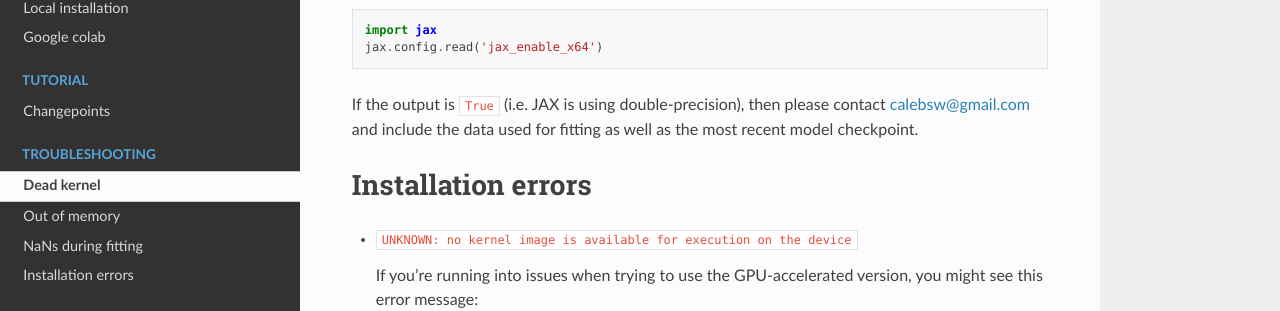
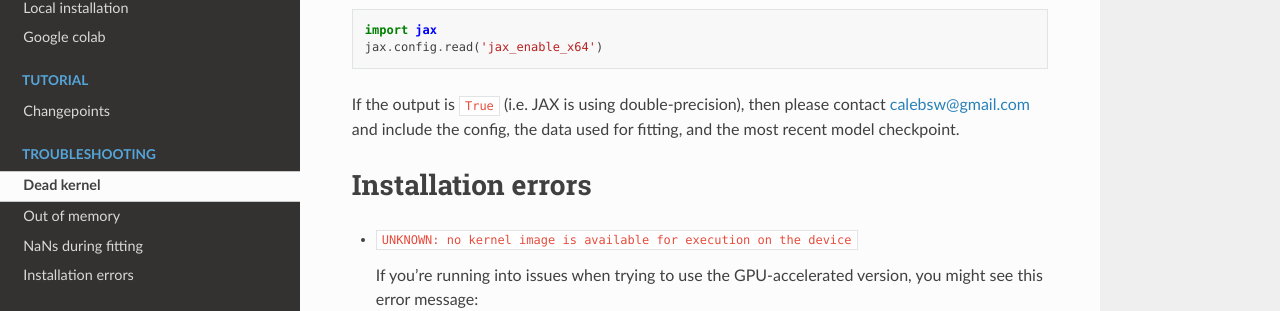
Before and after one commit to dattalab/keypoint-moseq, a Sphinx documentation site: the page built from docs/source/troubleshooting.rst, in a window 1280 px wide and 900 px high, scrolled down 1431 px. Shown: the part 144-455 px from the top of the window. Built offline with Sphinx 7.4.7 and the Read the Docs theme 2.0.0, drawn with Linux system fonts in a browser that asks for light colours; pages that are not in the unit, such as notebooks, are missing from menus.

Commit message:
tiny docs update

```diff
--- a/docs/source/troubleshooting.rst
+++ b/docs/source/troubleshooting.rst
@@ -66,7 +66,7 @@ NaNs are much more likely with single-precision computing. Check the precision u
     import jax
     jax.config.read('jax_enable_x64')
 
-If the output is ``True`` (i.e. JAX is using double-precision), then please contact calebsw@gmail.com and include the data used for fitting as well as the most recent model checkpoint.
+If the output is ``True`` (i.e. JAX is using double-precision), then please contact calebsw@gmail.com and include the config, the data used for fitting, and the most recent model checkpoint.
 
 
 Installation errors
```
